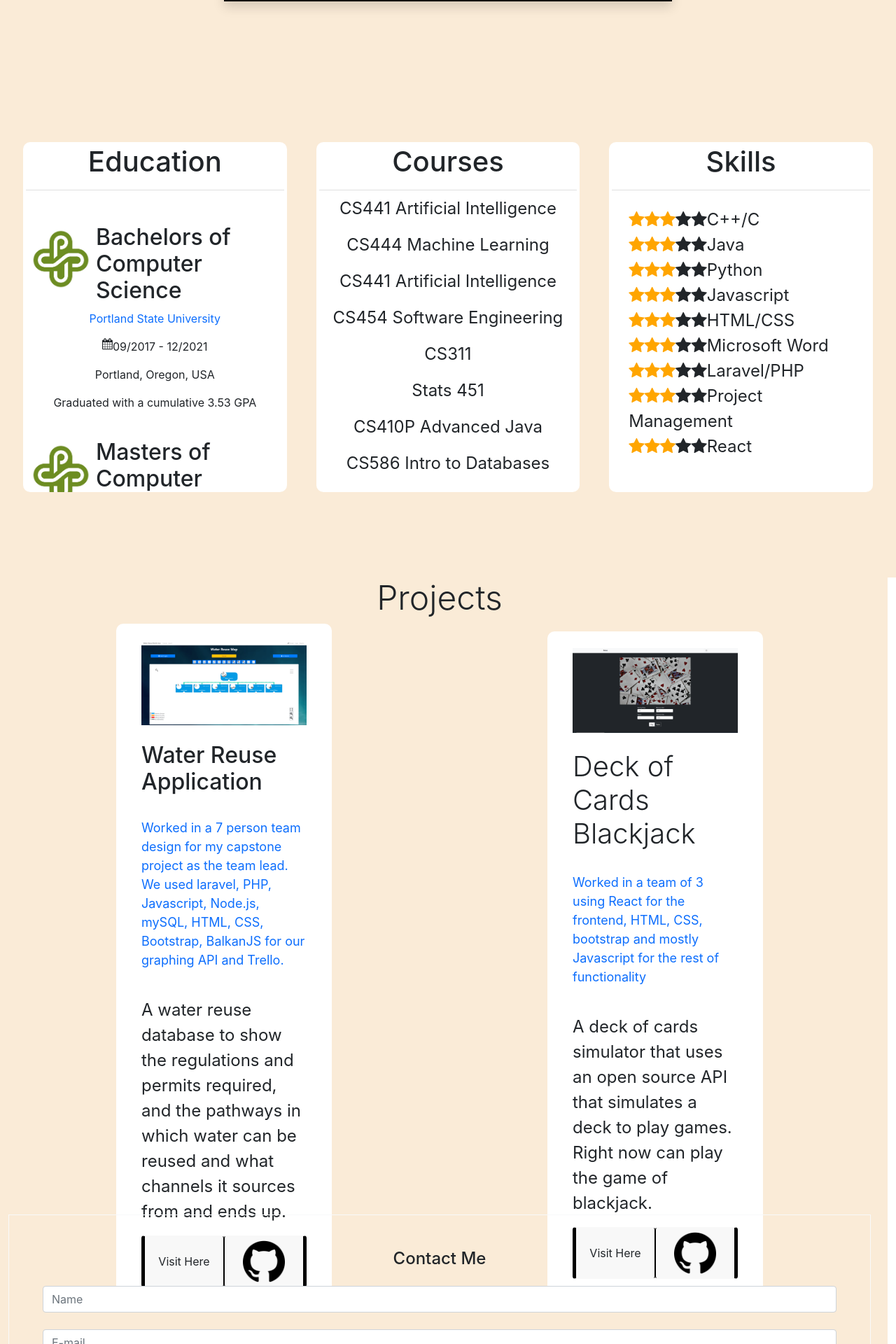
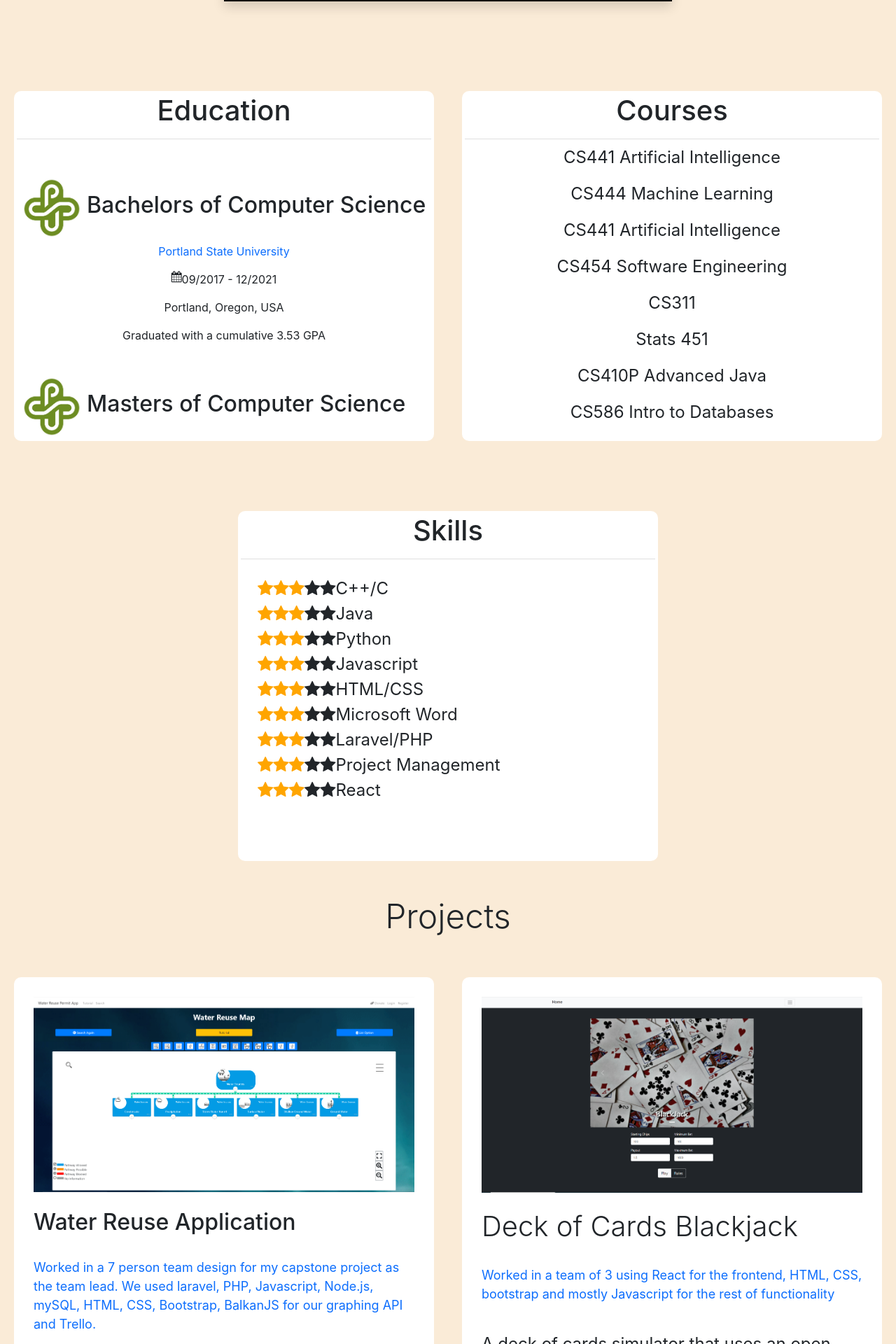
Before and after one commit to DionSat/Personal-Website, a React (Create React App) app: page / in a window 1280 px wide. Shown: the part 720-2640 px from the top of the page at 70% size. Built offline with nearby package versions, Linux system fonts and the light colour scheme.

Commit message:
made all the pages responsive

```diff
--- a/src/App.css
+++ b/src/App.css
@@ -3,14 +3,13 @@
 }
 
 html {
-  height: 100vh;
-  width: 100vw;
+  height: 100%;
+  overflow-y: scroll;
 }
 
 body {
   padding-top: 55px;
-  height: 100vh;
-  width: 100vw;
+  height: 100%;
   /*background-attachment: fixed;*/
   /*background-image: url("background.png");*/
 }
@@ -121,22 +120,24 @@ body {
 
 .scroll-bginfo {
   margin: auto;
+  margin-bottom: 50px;
+  margin-top: 50px;
   padding: 4px;
   background-color: white;
-  width: 30%;
+  max-width: 600px;
   height: 500px;
-  overflow-x: hidden;
   overflow-y: auto;
   border-radius: 10px;
 }
 
 .scroll-courseinfo {
+  padding: 4px;
   margin: auto;
-  padding: 4px;
+  margin-bottom: 50px;
+  margin-top: 50px;
   background-color: white;
-  width: 30%;
+  max-width: 600px;
   height: 500px;
-  overflow-x: hidden;
   overflow-y: auto;
   border-radius: 10px;
 }
@@ -146,12 +147,13 @@ body {
 }
 
 .skill_container {
+  padding: 4px;
   margin: auto;
-  padding: 4px;
+  margin-bottom: 50px;
+  margin-top: 50px;
   background-color: white;
-  width: 30%;
+  max-width: 600px;
   height: 500px;
-  overflow-x: hidden;
   overflow-y: auto;
   border-radius: 10px;
   font-size: 24px;
@@ -166,9 +168,12 @@ body {
 }
 
 .project_container {
+  padding: 4px;
   margin: auto;
+  margin-bottom: 50px;
+  margin-top: 50px;
   background-color: white;
-  width: 25%;
+  max-width: 600px;
   border-radius: 10px;
   font-size: 24px;
 }
--- a/src/Components/ContactMe.jsx
+++ b/src/Components/ContactMe.jsx
@@ -26,10 +26,8 @@ export default function ContactMe({ id }) {
     alert(result.status);
   };
   return (
-    <Container
-      fluid
-      className='h-100 row d-flex align-items-center justify-content-center'
-      id={id}>
+    <Container fluid className='h-100 d-flex align-items-center' id={id}>
+      <div className='w-100 h-100 row d-flex align-items-center'>
         <form className='text-center border border-light p-5' action='#!'>
           <p className='h4 mb-4'>Contact Me</p>
 
@@ -61,6 +59,7 @@ export default function ContactMe({ id }) {
             Send
           </button>
         </form>
+      </div>
     </Container>
   );
 }
--- a/src/Components/Experience.jsx
+++ b/src/Components/Experience.jsx
@@ -1,15 +1,18 @@
 import React from "react";
 import pcc_logo from "../Images/PCC.png";
 import psu_logo from "../Images/PSU.jpg";
-import { Container } from "react-bootstrap";
+import { Container, Row, Col } from "react-bootstrap";
 
 export default function Experience({ id }) {
   return (
-    <Container fluid className='w-100 h-100 d-flex align-items-center' id={id}>
+    <Container
+      fluid
+      className='d-flex align-items-center justify-content-center'
+      id={id}>
+      <Row className='d-flex flex-row align-items-center justify-content-center'>
+        <Col xs={12} xxl={4} xl={6}>
           <div className='scroll-bginfo'>
-        <h1 className='education_title pb-3 d-flex justify-content-center'>
-          Education
-        </h1>
+            <h1 className='education_title pb-3 text-center'>Education</h1>
             <div className='mt-5'>
               <div className='d-flex'>
                 <img
@@ -102,7 +105,9 @@ export default function Experience({ id }) {
               </div>
             </div>
           </div>
-      <div className='scroll-courseinfo'>
+        </Col>
+        <Col xs={12} xxl={4} xl={6}>
+          <div className='scroll-courseinfo col-sm-12 col-lg-12 col-xl-12'>
             <h1 className='education_title pb-3 d-flex justify-content-center'>
               Courses
             </h1>
@@ -117,7 +122,9 @@ export default function Experience({ id }) {
               <p>CS586 Intro to Databases</p>
             </div>
           </div>
-      <div className='skill_container'>
+        </Col>
+        <Col xs={12} xxl={4} xl={12}>
+          <div className='skill_container col-sm-12 col-lg-12 col-xl-12'>
             <h1 className='education_title pb-3 d-flex justify-content-center'>
               Skills
             </h1>
@@ -196,6 +203,8 @@ export default function Experience({ id }) {
               </div>
             </div>
           </div>
+        </Col>
+      </Row>
     </Container>
   );
 }
--- a/src/Components/Projects.jsx
+++ b/src/Components/Projects.jsx
@@ -3,18 +3,20 @@ import pcc_logo from "../Images/PCC.png";
 import water_image from "../Images/water.png";
 import deck_image from "../Images/blackjack.png";
 import git_logo from "../Images/github.png";
-import { Container } from "react-bootstrap";
+import { Container, Row, Col } from "react-bootstrap";
 
 export default function Projects({ id }) {
   return (
     <Container
       fluid
-      className='w-100 h-100 row d-flex align-items-center justify-content-center'
+      className='d-flex flex-row align-items-center justify-content-center'
       id={id}>
+      <Row>
         <h1 className='display-5 project_header d-flex justify-content-center'>
           Projects
         </h1>
-      <div className='project_container'>
+        <Col xl={6} lg={12}>
+          <div className='project_container container'>
             <div className='my_projects p-4'>
               <img
                 src={water_image}
@@ -23,14 +25,14 @@ export default function Projects({ id }) {
                 height='100%'></img>
               <h2 className='pt-4'>Water Reuse Application</h2>
               <p className='text-primary deck_desc pt-4'>
-            Worked in a 7 person team design for my capstone project as the team
-            lead. We used laravel, PHP, Javascript, Node.js, mySQL, HTML, CSS,
-            Bootstrap, BalkanJS for our graphing API and Trello.
+                Worked in a 7 person team design for my capstone project as the
+                team lead. We used laravel, PHP, Javascript, Node.js, mySQL,
+                HTML, CSS, Bootstrap, BalkanJS for our graphing API and Trello.
               </p>
               <p className='deck_info pt-4'>
-            A water reuse database to show the regulations and permits required,
-            and the pathways in which water can be reused and what channels it
-            sources from and ends up.
+                A water reuse database to show the regulations and permits
+                required, and the pathways in which water can be reused and what
+                channels it sources from and ends up.
               </p>
               <div className='w-100 d-flex align-items-center justify-content-center'>
                 <a
@@ -55,7 +57,9 @@ export default function Projects({ id }) {
               </div>
             </div>
           </div>
-      <div className='project_container'>
+        </Col>
+        <Col xl={6} lg={12}>
+          <div className='project_container container'>
             <div className='my_projects p-4'>
               <img
                 src={deck_image}
@@ -95,6 +99,8 @@ export default function Projects({ id }) {
               </div>
             </div>
           </div>
+        </Col>
+      </Row>
     </Container>
   );
 }
--- a/src/Components/Welcome.jsx
+++ b/src/Components/Welcome.jsx
@@ -7,7 +7,7 @@ export default function Welcome({ id }) {
   return (
     <div
       id={id}
-      className='h-100 w-100 d-flex flex-column align-items-center justify-content-center'>
+      className='h-100 d-flex flex-column align-items-center justify-content-center'>
       <div className='terminal space shadow w-50'>
         <div className='top'>
           <div className='btns'>
```
Lines whose indentation alone changed are shown as unchanged.
